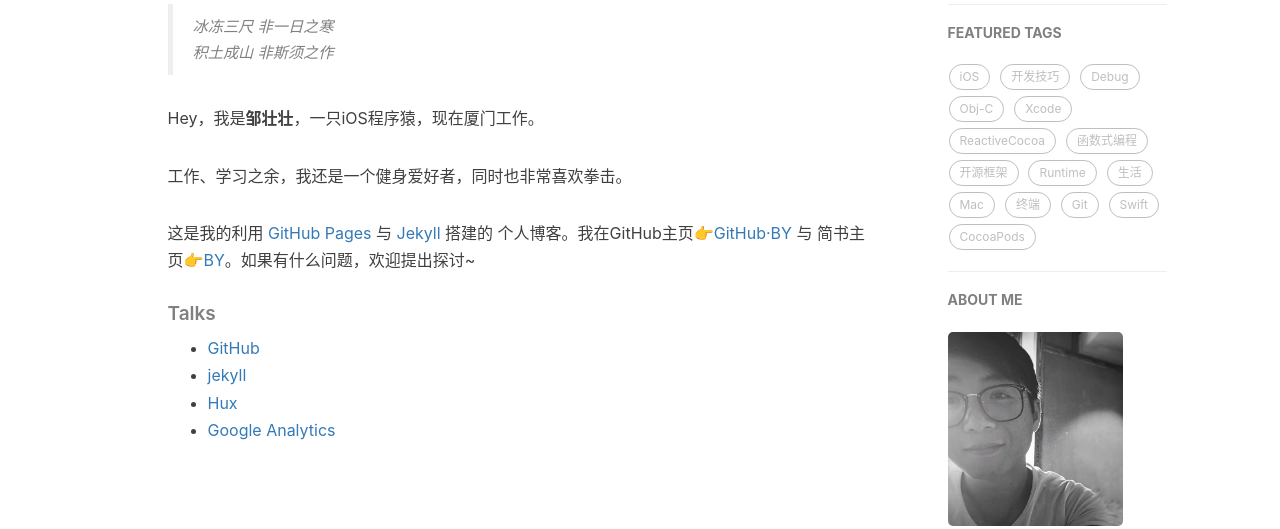
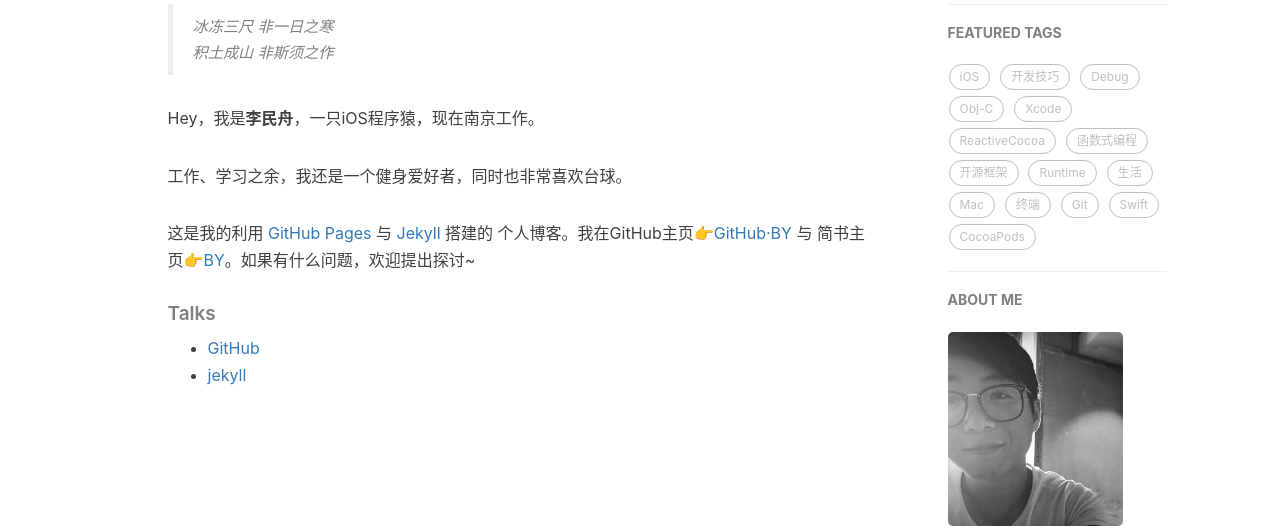
Before and after one commit to Vay-Minzhou/Vay-Minzhou.github.io, a Jekyll site: the page built from about.html, in a window 1280 px wide. Shown: the part 454-983 px from the top of the page. Built offline with Jekyll 4.4.1, drawn with Linux system fonts in a browser that asks for light colours; nearby versions of some CDN libraries; comment, search, counter and statistics services are not loaded.

Commit message:
修改博客模板。

```diff
--- a/_config.yml
+++ b/_config.yml
@@ -1,6 +1,6 @@
 # Site settings
 title: 李民舟的博客
-SEOTitle: 李民舟的博客 | ZZZ Blog
+SEOTitle: 李民舟的博客 | MZ Blog
 header-img: img/post-bg-desk.jpg
 email: 1456886160@qq.com
 description: "Every failure is leading towards success."
--- a/about.html
+++ b/about.html
@@ -18,11 +18,11 @@ header-img: "img/post-bg-rwd.jpg"
     <blockquote><p>冰冻三尺 非一日之寒<br>
     积土成山 非斯须之作</p></blockquote>
 
-    <p>Hey，我是<strong>邹壮壮</strong>，一只iOS程序猿，现在厦门工作。</p>
+    <p>Hey，我是<strong>李民舟</strong>，一只iOS程序猿，现在南京工作。</p>
 
-    <p>工作、学习之余，我还是一个健身爱好者，同时也非常喜欢拳击。</p>
+    <p>工作、学习之余，我还是一个健身爱好者，同时也非常喜欢台球。</p>
 
-    <p>这是我的利用 <a href="https://pages.github.com/">GitHub Pages</a> 与 <a href="http://jekyll.com.cn/">Jekyll</a> 搭建的 个人博客。我在GitHub主页<a href="https://github.com/zou145688zhuang">👉GitHub·BY</a> 与 简书主页<a href="https://www.jianshu.com/u/b15e5c90bc49">👉BY</a>。如果有什么问题，欢迎提出探讨~</p>
+    <p>这是我的利用 <a href="https://pages.github.com/">GitHub Pages</a> 与 <a href="http://jekyll.com.cn/">Jekyll</a> 搭建的 个人博客。我在GitHub主页<a href="https://github.com/Vay-Minzhou">👉GitHub·BY</a> 与 简书主页<a href="https://www.jianshu.com/u/6bcaad2ed86e">👉BY</a>。如果有什么问题，欢迎提出探讨~</p>
 
     <p></p>
 
@@ -31,8 +31,6 @@ header-img: "img/post-bg-rwd.jpg"
     <ul>
         <li><a href="https://github.com">GitHub</a></li>
         <li><a href="http://jekyll.com.cn/">jekyll</a></li>
-        <li><a href="http://huangxuan.me/">Hux</a></li>
-        <li><a href="https://analytics.google.com/analytics">Google Analytics</a></li>
     </ul>
 </div>
 
```
